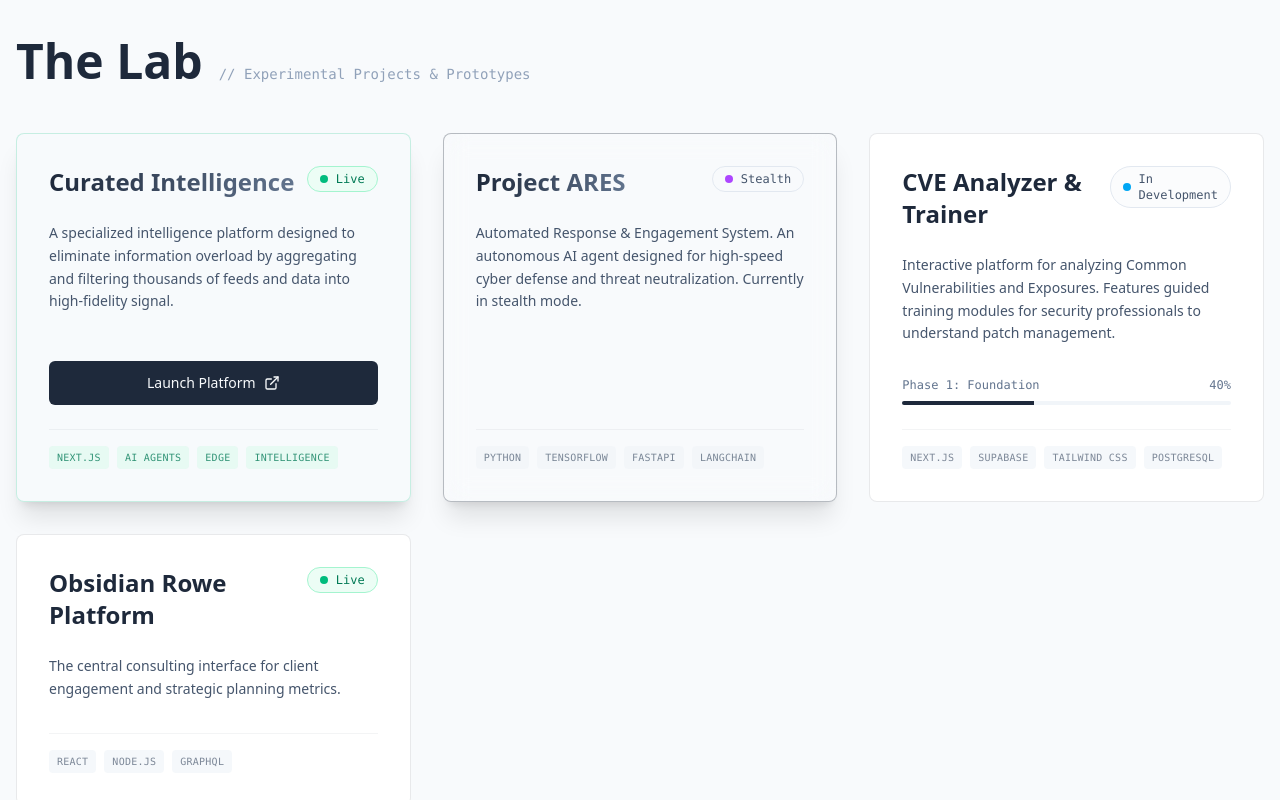
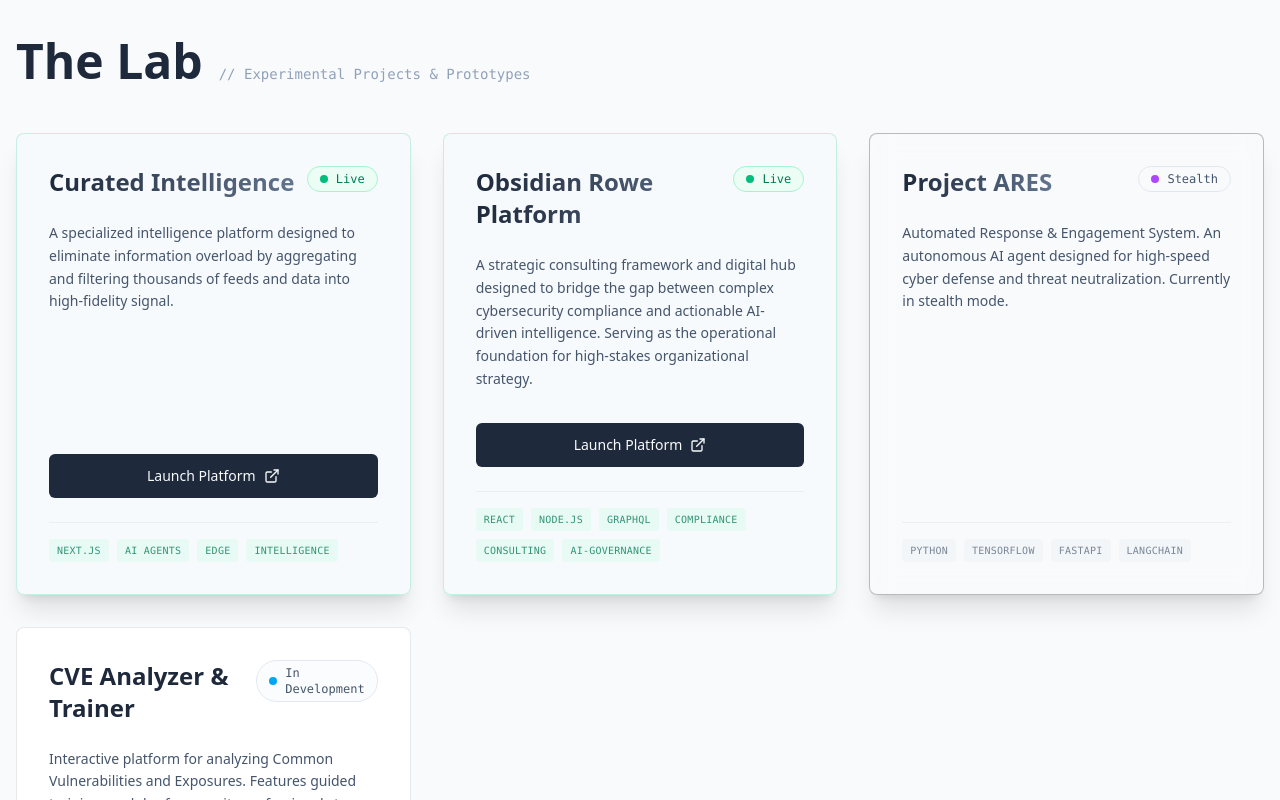
Before and after one commit to or-eric/erichaupt.com, a Next.js app: page / in a window 1280 px wide. Shown: the part 1860-2660 px from the top of the page. Built offline with nearby package versions, Linux system fonts and the light colour scheme; no server answers; the database is empty; a web font is replaced by a local one.

Commit message:
feat: add TheLab component for displaying projects fetched from Supabase, including mock data fallback and featured platforms.

```diff
--- a/src/components/TheLab.tsx
+++ b/src/components/TheLab.tsx
@@ -48,17 +48,10 @@ export default async function TheLab() {
                 tech_stack: ['Next.js', 'Supabase', 'Tailwind CSS', 'PostgreSQL'],
                 progress: 40,
             },
-            {
-                id: 'obsidian-platform',
-                title: 'Obsidian Rowe Platform',
-                description: 'The central consulting interface for client engagement and strategic planning metrics.',
-                status: 'Live',
-                tech_stack: ['React', 'Node.js', 'GraphQL'],
-            },
         ];
     }
 
-    // Inject "Curated Intelligence" as the Primary/Featured Card (Always Top)
+    // Inject "Curated Intelligence" & "Obsidian Rowe" as Primary/Featured Cards
     const curatedIntelligence: Project = {
         id: 'curated-intelligence',
         title: 'Curated Intelligence',
@@ -70,8 +63,24 @@ export default async function TheLab() {
         is_featured: true,
     };
 
-    // Unshift to top
-    projects.unshift(curatedIntelligence);
+    const obsidianPlatform: Project = {
+        id: 'obsidian-platform',
+        title: 'Obsidian Rowe Platform',
+        description: 'A strategic consulting framework and digital hub designed to bridge the gap between complex cybersecurity compliance and actionable AI-driven intelligence. Serving as the operational foundation for high-stakes organizational strategy.',
+        status: 'Live',
+        tech_stack: ['React', 'Node.js', 'GraphQL', 'Compliance', 'Consulting', 'AI-Governance'],
+        href: 'https://www.obsidianrowe.com',
+        cta_text: 'Launch Platform',
+        is_featured: true,
+    };
+
+    // Unshift to top (Order: Obsidian, then Curated, or vice versa? User requested Curated first, then Obsidian. Unshift logic: unshift(a, b) puts a then b at start.)
+    // Actually, unshift(a, b) results in [a, b, ...rest].
+    // Wait, unshift adds elements to the start.
+    // If we want [Curated, Obsidian, ...], we unshift(Curated, Obsidian).
+    // Let's do unshift(curatedIntelligence, obsidianPlatform);
+
+    projects.unshift(curatedIntelligence, obsidianPlatform);
 
     return (
         <section className="container mx-auto px-4 py-24">
```
